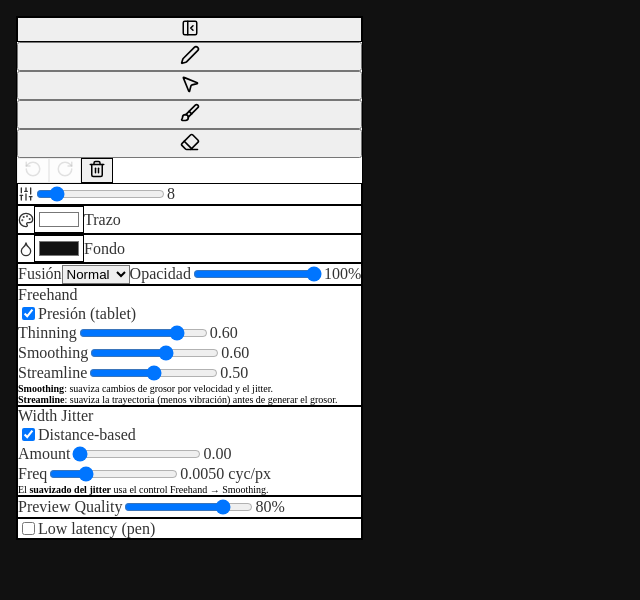
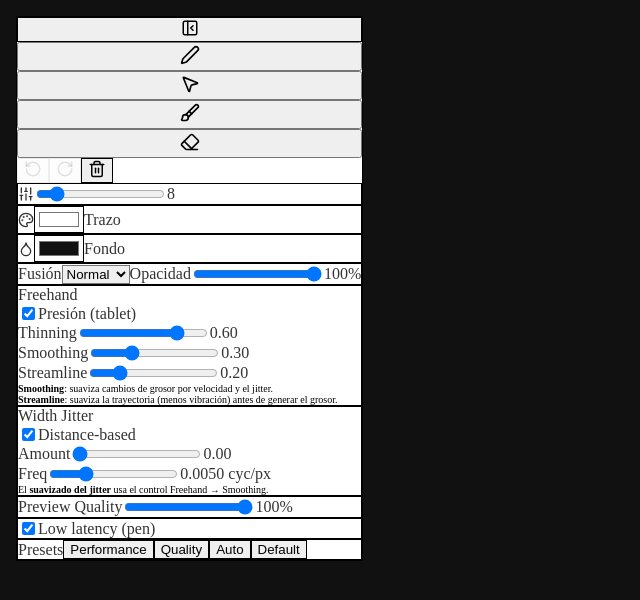
Before and after one commit to Guaroduino/VektorInk3, a React (Vite) app: page / in a window 1280 px wide. Shown: the top 600 px of the page, without its empty margins (0-640 px from the left). Built offline with nearby package versions, Linux system fonts and the light colour scheme.

Commit message:
performace

```diff
--- a/src/VektorEngine.ts
+++ b/src/VektorEngine.ts
@@ -22,7 +22,7 @@ export class VektorEngine {
   private removeBeforeUnload?: () => void
 
   private tools: Record<ToolKey, any>
-  private activeToolKey: ToolKey = 'pluma'
+  private activeToolKey: ToolKey = 'vpen'
   private drawing = false
   private panMode = false
   private isPanningDrag = false
@@ -41,11 +41,12 @@ export class VektorEngine {
   private opacity: number = 1.0
   private blendMode: string = 'normal'
   // Preview quality (0..1): 1 = best (no decimation, fastest cadence), 0 = lowest (more decimation, slower cadence)
-  private previewQuality: number = 0.8
+  private previewQuality: number = 1.0
   private freehand = {
     thinning: 0.6,
-    smoothing: 0.6,
-    streamline: 0.5,
+    // Reducir suavizados por defecto para minimizar coste y latencia
+    smoothing: 0.3,
+    streamline: 0.2,
   }
   // Pressure sensitivity enabled by default
   private pressureSensitivity: boolean = true
@@ -56,7 +57,7 @@ export class VektorEngine {
     domain: 'distance' as 'distance' | 'time',
   }
   // Latency experiment flags
-  private lowLatency: boolean = false
+  private lowLatency: boolean = true
   private previewMinMsOverride: number | null = null
 
   constructor() {
@@ -109,8 +110,14 @@ export class VektorEngine {
       width,
       height,
       backgroundColor: this.backgroundColor as any,
-      antialias: true,
-      resolution: window.devicePixelRatio || 1,
+      // Preferir el camino de menor latencia: sin MSAA y menor resolución por defecto
+      antialias: false,
+      // En móviles con dpr alto, fijar a 1 reduce significativamente la latencia gráfica
+      resolution: 1,
+      // Sugerir hacer uso de la GPU de alto rendimiento cuando sea posible
+      powerPreference: 'high-performance' as any,
+      // Evitar costos extra de preservación de buffer si el renderer lo respeta
+      preserveDrawingBuffer: false as any,
     })
 
     // Asegurar jerarquía
@@ -127,7 +134,10 @@ export class VektorEngine {
       .toString(16)
       .padStart(6, '0')}`
 
-    // Input de alta fidelidad directamente sobre el canvas
+  // Aplicar preset adaptativo antes de configurar el input
+  try { this.applyPreset('adaptive') } catch {}
+
+  // Input de alta fidelidad directamente sobre el canvas
     this._onSamplesBound = this._onSamples.bind(this)
     const onSamples = this._onSamplesBound
     const cap = createInputCapture(this.app.canvas, onSamples as any, { relativeToTarget: true, usePointerRawUpdate: this.lowLatency })
@@ -326,6 +336,59 @@ export class VektorEngine {
     try { this.removeBeforeUnload?.() } catch {}
   }
 
+  // --- Renderer & presets ---
+  private setRendererResolution(resolution: number) {
+    try {
+      const r: any = this.app.renderer as any
+      const cvs = this.app.canvas as HTMLCanvasElement
+      const cssW = cvs.clientWidth || r.width || 1
+      const cssH = cvs.clientHeight || r.height || 1
+      // Apply new resolution if supported
+      if (typeof r === 'object') {
+        try { r.resolution = Math.max(0.5, Math.min(4, resolution)) } catch {}
+        try { r.resize(cssW, cssH) } catch {}
+      }
+      // Ensure CSS size remains unchanged (handled also by CanvasContainer)
+      try { cvs.style.width = `${cssW}px`; cvs.style.height = `${cssH}px` } catch {}
+    } catch {}
+  }
+
+  applyPreset(name: 'performance' | 'default' | 'quality' | 'adaptive') {
+    if (name === 'performance') {
+      // Prioritize latency and throughput
+      this.setLowLatencyMode(true)
+      this.setPreviewQuality(1.0)
+      this.setFreehandParams({ smoothing: 0.2, streamline: 0.1 })
+      this.setJitterParams({ amplitude: 0 })
+      // Lower internal resolution for speed on mobile/high-DPI
+      this.setRendererResolution(1)
+    } else if (name === 'quality') {
+      // Favor visual crispness (mostly for desktop). MSAA remains off; we use higher resolution.
+      this.setLowLatencyMode(true)
+      this.setPreviewQuality(1.0)
+      this.setFreehandParams({ thinning: 0.6, smoothing: 0.45, streamline: 0.35 })
+      this.setJitterParams({ amplitude: 0.05, frequency: 0.005 })
+      const dpr = (window as any)?.devicePixelRatio || 1
+      this.setRendererResolution(Math.min(2, Math.max(1, dpr)))
+    } else if (name === 'adaptive') {
+      // Heuristics: touch-heavy/mobile => performance; otherwise quality
+      const nav: any = (typeof navigator !== 'undefined') ? navigator : {}
+      const ua = (nav.userAgent || '').toLowerCase()
+      const isAndroid = ua.includes('android')
+      const isiOS = /iphone|ipad|ipod/.test(ua)
+      const hasTouch = (nav.maxTouchPoints ?? 0) > 0
+      if (isAndroid || isiOS || hasTouch) this.applyPreset('performance')
+      else this.applyPreset('quality')
+    } else {
+      // Default/balanced settings
+      this.setLowLatencyMode(true)
+      this.setPreviewQuality(1.0)
+      this.setFreehandParams({ thinning: 0.6, smoothing: 0.3, streamline: 0.2 })
+      this.setJitterParams({ amplitude: 0, frequency: 0.005 })
+      // Keep current resolution (no change)
+    }
+  }
+
   // --- API de estilo ---
   private applyStyleToTools() {
     for (const key of Object.keys(this.tools) as ToolKey[]) {
--- a/src/ui/Toolbar.tsx
+++ b/src/ui/Toolbar.tsx
@@ -30,6 +30,22 @@ export const Toolbar: React.FC = () => {
   const [canUndo, setCanUndo] = useState(() => (engine as any).canUndo?.() ?? false)
   const [canRedo, setCanRedo] = useState(() => (engine as any).canRedo?.() ?? false)
   const [lowLatency, setLowLatency] = useState(() => (engine as any).getLowLatencyMode?.() ?? false)
+
+  const refreshFromEngine = () => {
+    setActiveTool(engine.getActiveTool() as ToolName)
+    setSize(engine.getStrokeSize?.() ?? 8)
+    setStrokeHex(`#${(engine.getStrokeColor?.() ?? 0xffffff).toString(16).padStart(6, '0')}`)
+    setBgHex(`#${(engine.getBackgroundColor?.() ?? 0x111111).toString(16).padStart(6, '0')}`)
+    setOpacity(engine.getOpacity?.() ?? 1)
+    setBlend(engine.getBlendMode?.() ?? 'normal')
+    setFh(engine.getFreehandParams?.() ?? { thinning: 0.6, smoothing: 0.6, streamline: 0.5 })
+    setPressureEnabled(engine.getPressureSensitivity?.() ?? true)
+    setJitter(engine.getJitterParams?.() ?? { amplitude: 0, frequency: 0.005, domain: 'distance' })
+    setPreviewQ(engine.getPreviewQuality?.() ?? 1.0)
+    setLowLatency((engine as any).getLowLatencyMode?.() ?? false)
+    setCanUndo((engine as any).canUndo?.() ?? false)
+    setCanRedo((engine as any).canRedo?.() ?? false)
+  }
 
   const handleToolClick = (toolName: ToolName) => {
     engine.setActiveTool(toolName)
@@ -338,6 +354,31 @@ export const Toolbar: React.FC = () => {
               <span className="text-xs opacity-80" title="Usa pointerrawupdate y acelera la cadencia del preview. Mejora la latencia percibida (consumo mayor).">Low latency (pen)</span>
             </label>
           </div>
+
+          {/* Presets */}
+          <div className="flex items-center gap-2 bg-green-50 rounded-md p-2 border border-green-300">
+            <span className="text-xs opacity-80">Presets</span>
+            <button
+              className="px-2 py-1 text-xs rounded-md border border-green-400 bg-green-100 hover:bg-green-200"
+              onClick={() => { (engine as any).applyPreset?.('performance'); refreshFromEngine() }}
+              title="Optimiza para la menor latencia (resolución interna baja, preview rápido, suavizado reducido)"
+            >Performance</button>
+            <button
+              className="px-2 py-1 text-xs rounded-md border border-blue-400 bg-blue-100 hover:bg-blue-200"
+              onClick={() => { (engine as any).applyPreset?.('quality'); refreshFromEngine() }}
+              title="Prioriza nitidez en desktop (sube resolución interna y suavizados moderados)"
+            >Quality</button>
+            <button
+              className="px-2 py-1 text-xs rounded-md border border-purple-400 bg-purple-100 hover:bg-purple-200"
+              onClick={() => { (engine as any).applyPreset?.('adaptive'); refreshFromEngine() }}
+              title="Elige automáticamente según el dispositivo (móvil/táctil ⇒ Performance, desktop ⇒ Quality)"
+            >Auto</button>
+            <button
+              className="px-2 py-1 text-xs rounded-md border border-gray-300 bg-white hover:bg-gray-100"
+              onClick={() => { (engine as any).applyPreset?.('default'); refreshFromEngine() }}
+              title="Vuelve a los valores por defecto/balanceados"
+            >Default</button>
+          </div>
         </div>
       )}
     </div>
```
